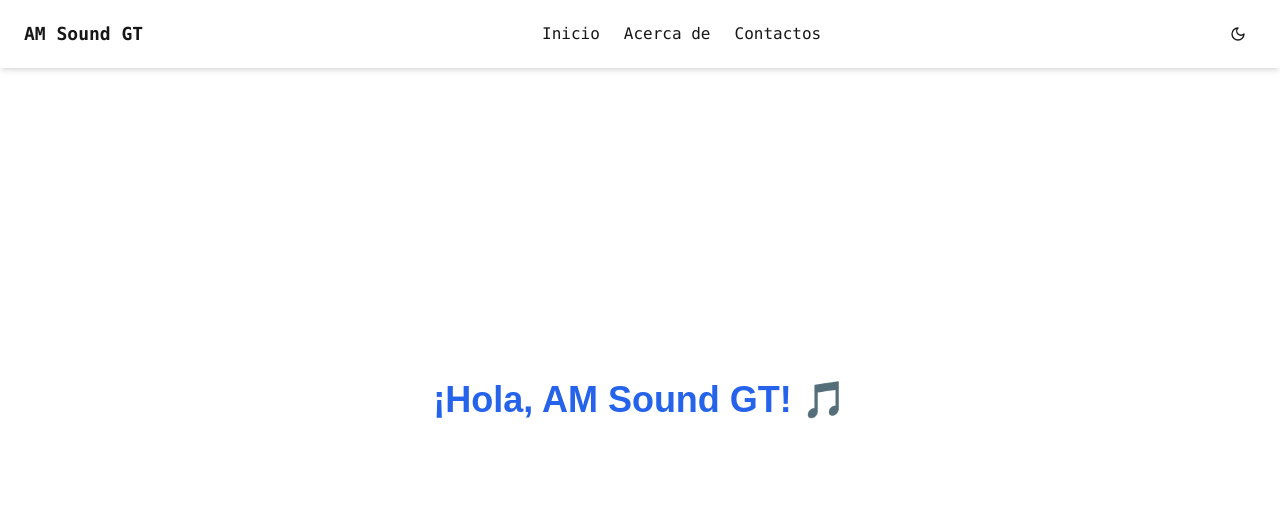
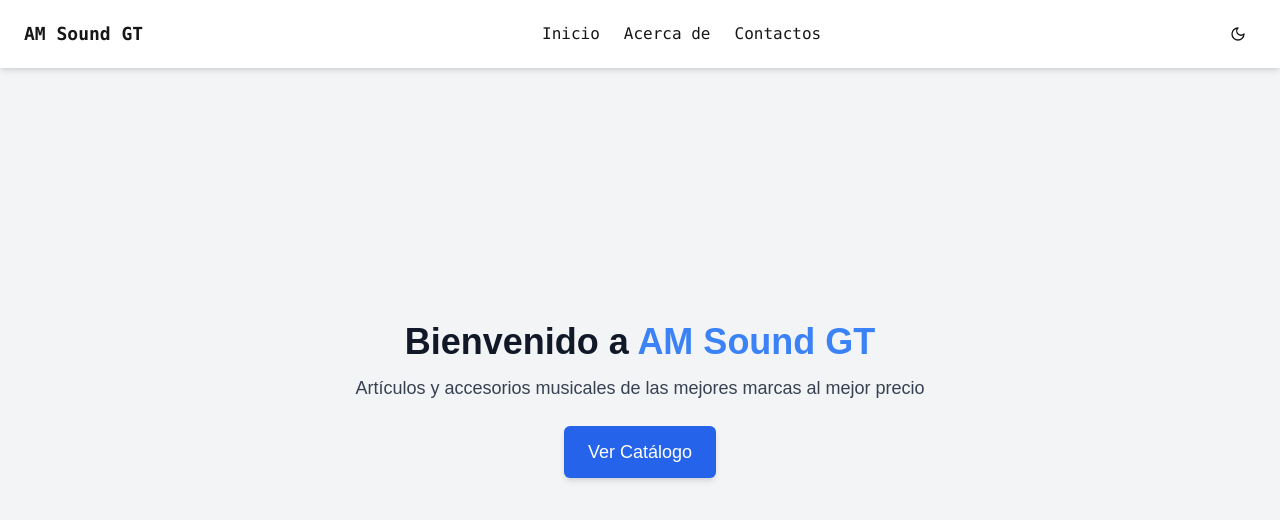
Before and after one commit to Alfarog507/amsoundgt, a Next.js app: page / in a window 1280 px wide. Shown: the top 520 px of the page. Built offline with nearby package versions, Linux system fonts and the light colour scheme.

Commit message:
Se crea el componente Hero

```diff
--- /dev/null
+++ b/components/Hero.tsx
@@ -0,0 +1,20 @@
+import React from "react";
+
+export default function Hero() {
+  return (
+    <section className="h-screen flex flex-col items-center justify-center text-center bg-gray-100 dark:bg-gray-800 px-6">
+      <h1 className="text-4xl font-bold text-gray-900 dark:text-white">
+        Bienvenido a <span className="text-blue-500">AM Sound GT</span>
+      </h1>
+      <p className="text-lg text-gray-700 dark:text-gray-300 mt-3">
+        Artículos y accesorios musicales de las mejores marcas al mejor precio
+      </p>
+      <a
+        href="#catalog"
+        className="mt-6 px-6 py-3 bg-blue-600 text-white text-lg rounded-md shadow-md hover:bg-blue-700 transition-all"
+      >
+        Ver Catálogo
+      </a>
+    </section>
+  );
+}
--- a/src/app/page.tsx
+++ b/src/app/page.tsx
@@ -1,15 +1,12 @@
 import React from "react";
 import Navbar from "@/components/Navbar";
+import Hero from "@/components/Hero";
 
 export default function Home() {
   return (
     <div>
       <Navbar />
-      <div className="flex min-h-screen items-center justify-center bg-background text-foreground">
-        <h1 className="text-4xl font-bold text-blue-600">
-          ¡Hola, AM Sound GT! 🎵
-        </h1>
-      </div>
+      <Hero />
     </div>
   );
 }
```
